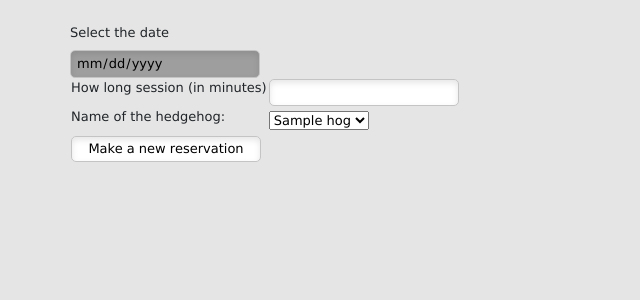
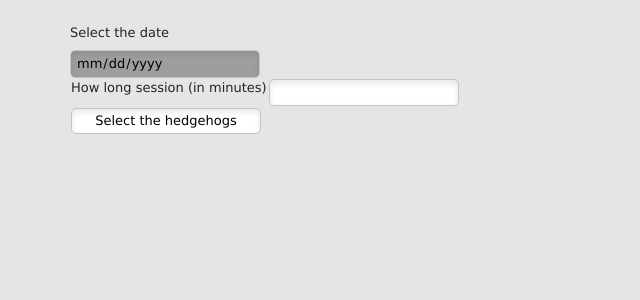
Before and after one commit to piaand/prick.ly, a Flask app: page /reservations/new/ in a window 1280 px wide. Shown: the part 106-406 px from the top of the page, without its empty margins (0-640 px from the left). Run offline with Flask 2, Linux system fonts and the light colour scheme; a user stored in the database is signed in; tables that the repository leaves empty hold one stand-in row (values such as "Sample post"); some libraries are stand-ins or nearby versions; grey boxes are pictures that could not be loaded.

Commit message:
added a new pipeline for reserving hogs

```diff
--- a/application/reservations/forms.py
+++ b/application/reservations/forms.py
@@ -6,7 +6,12 @@ from wtforms.validators import NumberRange
 class ReservationForm(FlaskForm):
     start = DateField('DatePicker', format='%Y-%m-%d')
     duration = IntegerField("How long session (in minutes)", validators=[NumberRange(min=5, max=60, message='one session should be between 5 and 60 minutes')])
-    hog = SelectField("Name of the hedgehog:", coerce=int)
+
+    class Meta:
+        csrf = False
+
+class ReservationSelectForm(FlaskForm):
+    hog = SelectField("Select the hedgehog:", coerce=int)
 
     class Meta:
         csrf = False
--- a/application/reservations/views.py
+++ b/application/reservations/views.py
@@ -5,7 +5,9 @@ from flask import redirect, render_template, request, url_for
 from application.hogs.models import Hog
 from application.auth.models import User
 from application.reservations.models import Reservation
-from application.reservations.forms import ReservationForm, SummaryForm
+from application.reservations.forms import ReservationForm, SummaryForm, ReservationSelectForm
+
+import datetime
 
 @app.route("/reservations", methods=["GET"])
 @login_required
@@ -23,17 +25,31 @@ def reservations_index():
 def reservations_form():
 
     form = ReservationForm()
+    return render_template("reservations/new.html", form=form)
+
+@app.route("/reservations/new/<start>/<duration>/")
+@login_required
+def reservations_form_select(start, duration):
+
+    form = ReservationSelectForm()
     hogs = hogs = db.session.query(Hog).all()
     hog_selection = [(i.id, i.name) for i in hogs]
     form.hog.choices = hog_selection
-    return render_template("reservations/new.html", form=form)
 
-@app.route("/reservations/<reservation_id>/", methods=["GET"])
+    return render_template("reservations/new_select.html", form=form, start=start, duration=duration)
+
+@app.route("/reservations/new/reservation", methods=["POST"])
 @login_required
-def reservation_hogs(reservation_id):
+def reservation_update():
 
-    book = Reservation.query.get(reservation_id)
-    return render_template("reservations/summary.html", hedgehogs = book.get_hogs(), booking = book, form = SummaryForm())
+    form = ReservationForm(request.form)
+
+    if not form.validate():
+        return render_template("reservations/new.html", form = form)
+
+    start = form.start.data
+    duration = form.duration.data
+    return redirect(url_for("reservations_form_select", start=start, duration=duration))
 
 @app.route("/reservations/<reservation_id>/hog", methods=["POST"])
 @login_required
@@ -64,28 +80,28 @@ def reservation_verification(reservation_id):
 
     return redirect(url_for("reservations_index"))
 
-@app.route("/reservations/", methods=["POST"])
+@app.route("/reservations/<reservation_id>/", methods=["GET"])
 @login_required
-def reservation_create():
+def reservation_hogs(reservation_id):
 
-    form = ReservationForm(request.form)
+    book = Reservation.query.get(reservation_id)
+    return render_template("reservations/summary.html", hedgehogs = book.get_hogs(), booking = book, form = SummaryForm())
 
-    if not form.validate():
-        return render_template("reservations/new.html", form = form)
+@app.route("/reservations/<start>/<duration>/", methods=["POST"])
+@login_required
+def reservation_create(start, duration):
 
-    hog_name = form.hog.data
-    hog = Hog.query.filter_by(name=hog_name).first()
+    form = ReservationSelectForm(request.form)
+    format='%Y-%m-%d'
+    hog = Hog.query.get(form.hog.data)
+    start_dt = datetime.datetime.strptime(start, format)
 
-    if not hog:
-        return render_template("reservations/new.html", form = form)
-
-    book = Reservation(form.duration.data, form.start.data)
+    book = Reservation(duration, start_dt)
     book.account_id = current_user.id
     book.hogs.append(hog)
 
     db.session().add(book)
     db.session().commit()
-
     return redirect(url_for("reservations_index"))
 
 
--- a/application/templates/reservations/new.html
+++ b/application/templates/reservations/new.html
@@ -3,7 +3,7 @@
 {% block body %}
 <div class="container">
     <div class="row">
-      <form method="POST" action="{{ url_for('reservation_create') }}">
+      <form method="POST" action="{{ url_for('reservation_update') }}">
         <label for="datereserve">Select the date</label>
         {{ form.start(class='datepicker') }}
         <table>
@@ -14,32 +14,10 @@
               <td>
                 {{ form.duration }}
               </td>
-              <td>
-                <ul>
-                  {% for error in form.duration.errors %}
-                  <li>{{ error }}</li>
-                  {% endfor %}
-                </ul>
-              </td>
-          </tr>
-          <tr>
-              <td>
-                {{ form.hog.label }}
-              </td>
-              <td>
-                {{ form.hog }}
-              </td>
-              <td>
-                <ul>
-                  {% for error in form.hog.errors %}
-                  <li>{{ error }}</li>
-                  {% endfor %}
-                </ul>
-              </td>
             </tr>
             <tr>
               <td colspan="3">
-                <input type="submit" value="Make a new reservation"/>
+                <input type="submit" value="Select the hedgehogs"/>
               </td>
             </tr>
         </table>
--- a/application/templates/reservations/summary.html
+++ b/application/templates/reservations/summary.html
@@ -3,7 +3,7 @@
 {% block body %}
 <div class="container">
     <div class="row">
-      <h1>Reservation at <span>{{ booking.startTime }}</span></h1>
+      <h1>Reservation at <span>{{ booking.start_time }}</span></h1>
     </div>
     <div class="row">
       <div>
```
Also changed, not shown: application/templates/reservations/new_select.html (added, +34 -0 lines).
